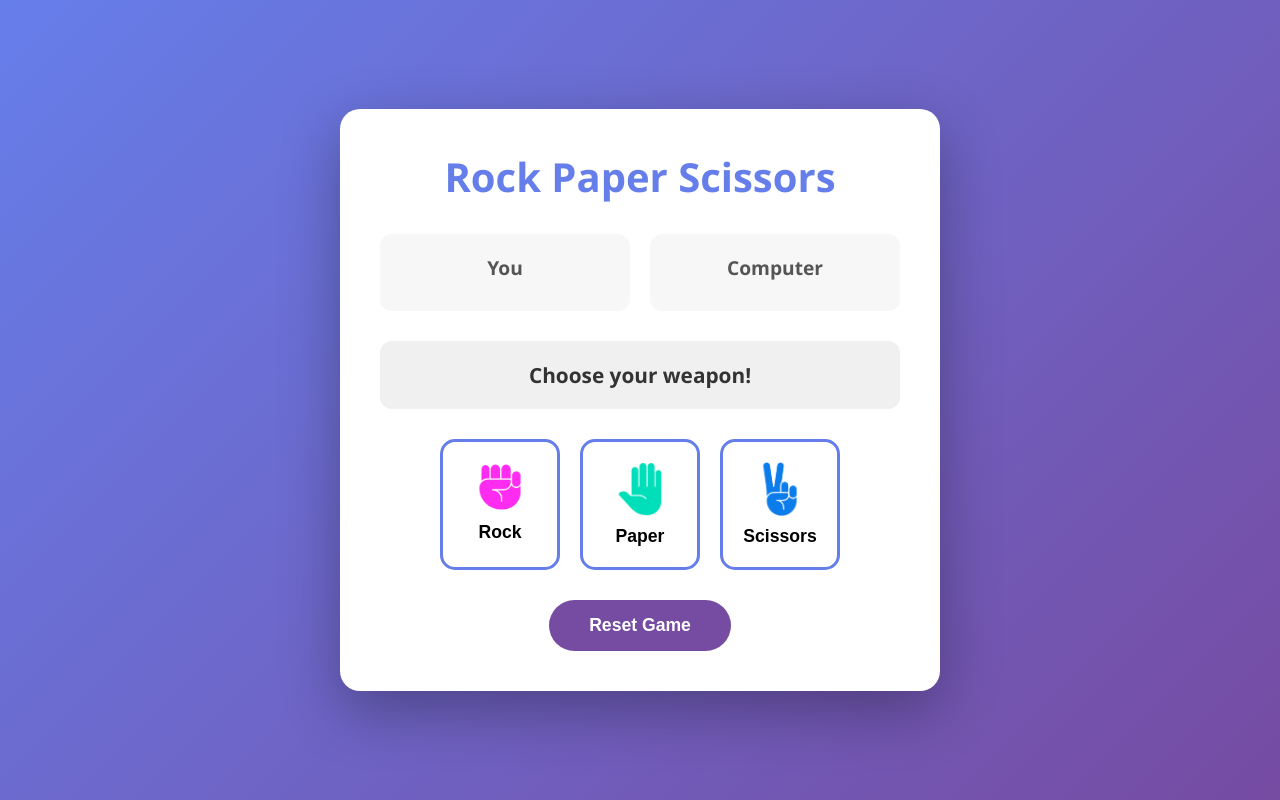
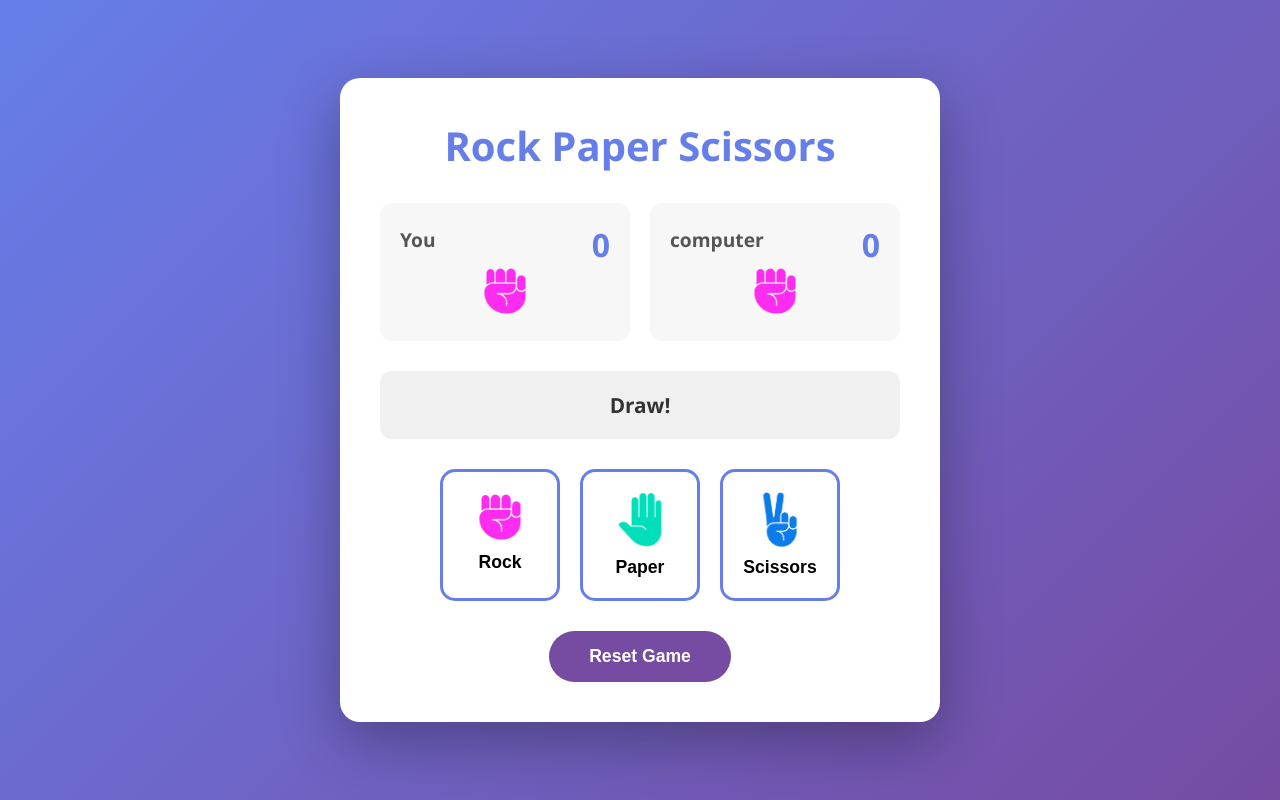
Before and after one commit to Rashadhusien/App-10---Rock-Paper-Scissors-Game, a plain HTML site: page index.html in a window 1280 px wide. Both pictures are taken after a click on the button "Rock". Drawn offline with Linux system fonts and the light colour scheme.

Commit message:
add first virsion of the game

```diff
--- a/index.html
+++ b/index.html
@@ -12,14 +12,17 @@
 
     <div class="score-board">
       <div class="score-item">
-        <h3>You</h3>
-        <div class="choiced" id="user-choise">
+        <div class="score-data"><h3>You</h3> <span class="score" id="player-score">0</span></div>
+        <div class="choiced" id="user-choice">
+          <img class="random max-w-50" src="images/choose.png" alt="random">
 
         </div>
       </div>
       <div class="score-item">
-        <h3>Computer</h3>
-        <div class="choiced" id="computer-choise"></div>
+        <div class="score-data"><h3>computer</h3> <span class="score" id="computer-score">0</span></div>
+        <div class="choiced" id="computer-choice">
+          <img class="random max-w-50" src="images/random.png" alt="random">
+        </div>
       </div>
     </div>
 
--- a/main.js
+++ b/main.js
@@ -0,0 +1,151 @@
+
+const CONFIG = {
+  maxCount: 20,
+  rock: 'rock',
+  paper: 'paper',
+  scissors: 'scissors',
+  win: "win",
+  lose: 'lose',
+  draw: 'draw'
+
+}
+
+const choiceButtons = document.querySelectorAll(".choice")
+
+const resultText = document.querySelector("#result-text")
+
+const userChoiceContainer = document.querySelector("#user-choice")
+
+const playerScoreNumber =document.querySelector("#player-score")
+const computerScoreNumber =document.querySelector("#computer-score")
+
+const gameState = JSON.parse(localStorage.getItem('state')) || []
+
+let playerScore =Number( JSON.parse(localStorage.getItem('player-score'))) || 0
+let computerScore = Number(JSON.parse(localStorage.getItem('computer-score')) )|| 0
+
+
+console.log(gameState)
+
+
+choiceButtons.forEach((btn) => {
+  btn.addEventListener("click" , (e)=> {
+    e.preventDefault()
+    choiceButtons.forEach((button) =>{
+      button.disabled = true;
+    })
+    const chosenImage = document.createElement("img")
+    chosenImage.src = btn.children[0].src
+    chosenImage.alt = btn.children[0].alt
+    chosenImage.classList.add("max-w-50")
+
+    userChoiceContainer.innerHTML = ''
+
+      userChoiceContainer.appendChild(chosenImage)
+
+      const game = {
+        player: '',
+        computer: "",
+        result: "",
+
+      }
+      game.player =btn.id
+
+    computerChoise(game)
+  })
+})
+
+
+
+
+function computerChoise(game) {
+  resultText.textContent = "Computer Choosing..."
+  const images = ['paper', 'rock' , 'scissors']
+  const computerContainer = document.querySelector("#computer-choice")
+  computerContainer.innerHTML = ""
+  const computerChosenImage = document.createElement("img")
+  computerChosenImage.alt = 'chosenImage'
+  computerChosenImage.classList.add("max-w-50")
+  computerContainer.appendChild(computerChosenImage)
+  computerChosenImage.src = 'images/rock.png'
+
+  let count = 0
+
+
+  const intervalImage =  setInterval(() => {
+    const randomeImageIndex = Math.floor(Math.random() * images.length);
+
+    computerChosenImage.src = `images/${images[randomeImageIndex]}.png`
+    computerChosenImage.id = images[randomeImageIndex]
+
+
+    count++;
+
+    if (count === CONFIG.maxCount) {
+      game.computer = computerChosenImage.id
+      gameResult(game)
+
+      clearInterval(intervalImage)
+    }
+
+
+  } , 100)
+
+}
+
+
+function gameResult(game) {
+  const { player, computer } = game
+  const { rock, paper, scissors } = CONFIG
+
+  if (
+    (player === rock && computer === scissors) ||
+    (player === paper && computer === rock) ||
+    (player === scissors && computer === paper)
+  ) {
+    game.result = CONFIG.win
+  } else if (player === computer) {
+    game.result = CONFIG.draw
+  } else {
+    game.result = CONFIG.lose
+  }
+
+  gameState.push(game)
+  if (gameState.length > 50) gameState.shift()
+  localStorage.setItem('state', JSON.stringify(gameState))
+
+  if (game.result === CONFIG.win) {
+    resultText.textContent = 'You Win!'
+  } else if (game.result === CONFIG.lose) {
+    resultText.textContent = 'You Lose!'
+  } else {
+    resultText.textContent = 'Draw!'
+  }
+
+
+  // calculatePlayerAndComputerScore()
+
+  choiceButtons.forEach(button => button.disabled = false)
+}
+
+
+// function calculatePlayerAndComputerScore() {
+
+//   gameState.forEach((game) => {
+//     if (game.result === CONFIG.win) {
+//       playerScore++
+//       localStorage.setItem('player-score', JSON.stringify(playerScore))
+//     }else if (game.result === CONFIG.lose) {
+//       computerScore++
+//       localStorage.setItem('computer-score', JSON.stringify(computerScore))
+//     }
+//   })
+
+// }
+// calculatePlayerAndComputerScore()
+
+// function updateScoreUI() {
+//   playerScoreNumber.textContent = playerScore
+//   computerScoreNumber.textContent = computerScore
+// }
+// updateScoreUI()
--- a/style.css
+++ b/style.css
@@ -56,8 +56,16 @@ body {
   margin-bottom: 10px;
 }
 
+.score-data {
+  display: flex;
+  justify-content: space-between;
+  align-items: center;
+}
+
+
+
 .score {
-  font-size: 2.5rem;
+  font-size: 2rem;
   font-weight: 700;
   color: #667eea;
 }
@@ -105,6 +113,23 @@ body {
 
 .choice:active {
   transform: scale(0.95);
+}
+
+.choice:disabled {
+  background: #e0e0e0;
+  border-color: #ccc;
+  color: #999;
+  cursor: not-allowed;
+  opacity: 0.6;
+}
+
+.choice:disabled:hover {
+  background: #e0e0e0;
+  transform: none;
+  color: #999;
+}
+.max-w-50 {
+  max-width: 50px;
 }
 
 .choice-icon {
@@ -155,4 +180,8 @@ body {
   .choice-icon {
     max-width: 30px;
   }
+
+  .max-w-50 {
+    max-width: 30px;
+  }
 }
```
